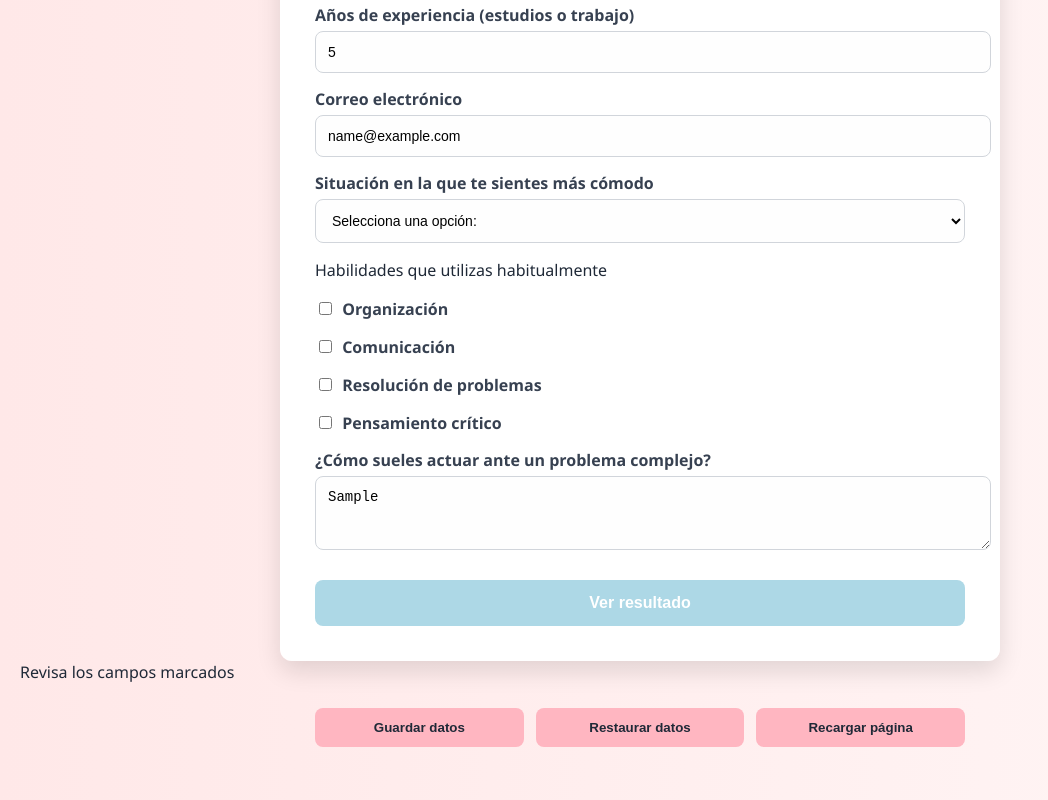
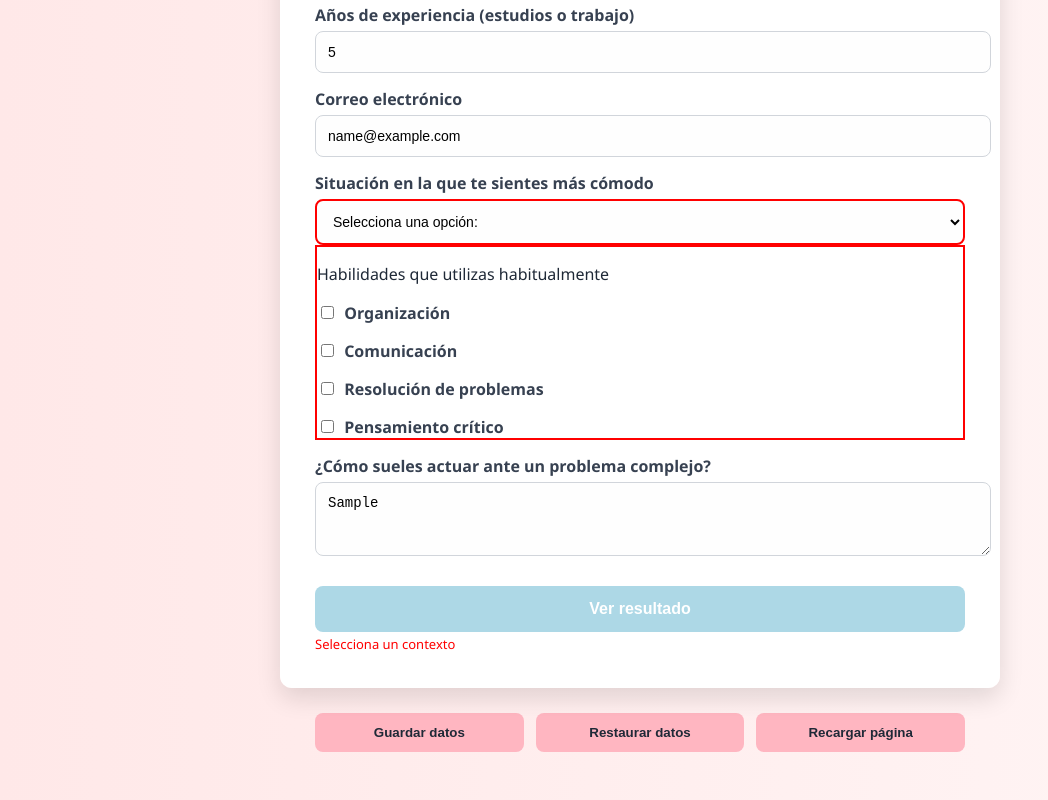
Before and after one commit to Wasima03/Practica2.5_WasimaOmayma, a plain HTML site: page index.html in a window 1280 px wide. Both pictures are taken after typing "Sample", "5", "name@example.com", "Sample" into the empty fields and a click on the button "Ver resultado". Shown: the part 312-1112 px from the top of the page, without its empty margins (0-1048 px from the left). Drawn offline with Linux system fonts and the light colour scheme.

Commit message:
Cambio final

```diff
--- a/index.html
+++ b/index.html
@@ -31,13 +31,13 @@
             <option value="coordinacion">Organización de personas</option>
             <option value="creatividad">Generación de ideas</option>
         </select>
-
+        <div id="grupo-habilidades">
         <p class="seccion">Habilidades que utilizas habitualmente</p>
         <label><input type="checkbox" name="habilidades" value="Organización"> Organización</label>
         <label><input type="checkbox" name="habilidades" value="Comunicación"> Comunicación</label>
         <label><input type="checkbox" name="habilidades" value="Resolución de problemas"> Resolución de problemas</label>
         <label><input type="checkbox" name="habilidades" value="Pensamiento crítico"> Pensamiento crítico</label>
-
+</div>
         <label for="formaActuar">¿Cómo sueles actuar ante un problema complejo?</label>
         <textarea id="formaActuar" name="formaActuar" rows="3"></textarea>
 
--- a/script.js
+++ b/script.js
@@ -61,7 +61,7 @@ formulario.experiencia.addEventListener("change", function() {
 });
 
 /*Enviamos el formulario*/
-formulario.addEventListener("submit", function(evento) {
+formulario.addEventListener("submit", function(evento){
     evento.preventDefault();
     mensajes.innerHTML = "";
 
@@ -79,25 +79,87 @@ formulario.addEventListener("submit", function(evento) {
             habilidades.push(checkboxes[i].value);
         }
     }
+});
+
+ formulario.addEventListener("submit", function(evento) {
+    evento.preventDefault();
+    mensajes.innerHTML = "";
 
     var correcto = true;
 
-    if (nombre.length < 3) correcto = false;
-    if (experiencia < 0 || experiencia > 60) correcto = false;
-    if (!correoValido(correo)) correcto = false;
-    if (contexto == "") correcto = false;
-    if (habilidades.length == 0) correcto = false;
+    // NOMBRE
+    if (formulario.nombre.value.length < 3) {
+        mostrarError(formulario.nombre, "Mínimo 3 caracteres");
+        correcto = false;
+    } else {
+        limpiarError(formulario.nombre);
+    }
 
+    // EXPERIENCIA
+    if (formulario.experiencia.value < 0 || formulario.experiencia.value > 60) {
+        mostrarError(formulario.experiencia, "Valor entre 0 y 60");
+        correcto = false;
+    } else {
+        limpiarError(formulario.experiencia);
+    }
+
+    // CORREO
+    if (!correoValido(formulario.correo.value)) {
+        mostrarError(formulario.correo, "Correo no válido");
+        correcto = false;
+    } else {
+        limpiarError(formulario.correo);
+    }
+
+    // CONTEXTO
+    if (formulario.contexto.value === "") {
+        mostrarError(formulario.contexto, "Selecciona un contexto");
+        correcto = false;
+    } else {
+        limpiarError(formulario.contexto);
+    }
+
+    // HABILIDADES (checkbox)
+
+
+
+    var checkboxes = document.getElementsByName("habilidades");
+    var habilidades = [];
+    for (var i = 0; i < checkboxes.length; i++) {
+        if (checkboxes[i].checked) {
+            habilidades.push(checkboxes[i].value);
+        }
+    }
+
+    var grupoHabilidades = document.getElementById("grupo-habilidades");
+
+    if (habilidades.length === 0) {
+        mostrarError(grupoHabilidades, "Selecciona al menos una habilidad");
+        correcto = false;
+    } else {
+        limpiarError(grupoHabilidades);
+    }
+
+
+
+    // SI HAY ERRORES, NO MOSTRAMOS RESULTADO
     if (!correcto) {
-        mensajes.innerHTML = "Revisa los campos marcados";
         return;
     }
 
-    // Calculamos el perfil
-    var perfil = calcularPerfilSimple(contexto, habilidades, experiencia);
+    // SI TODO ESTÁ BIEN → MOSTRAR RESULTADO
+    var perfil = calcularPerfilSimple(
+        formulario.contexto.value,
+        habilidades,
+        formulario.experiencia.value
+    );
 
-    // Mostramos el resultado
-    mostrarResultado(nombre, perfil, habilidades, formaActuar);
+    mostrarResultado(
+        formulario.nombre.value,
+        perfil,
+        habilidades,
+        formulario.formaActuar.value
+    );
 });
 
 /*Calculamos el perfil de manera detallada*/
```
